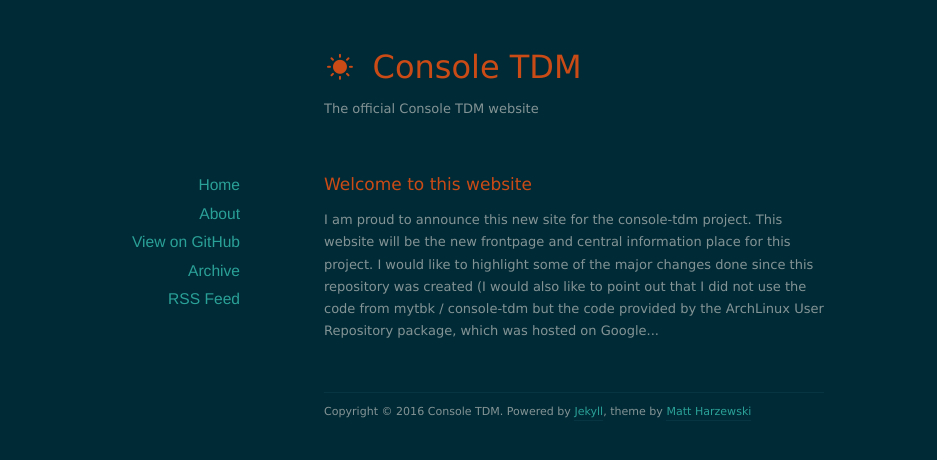
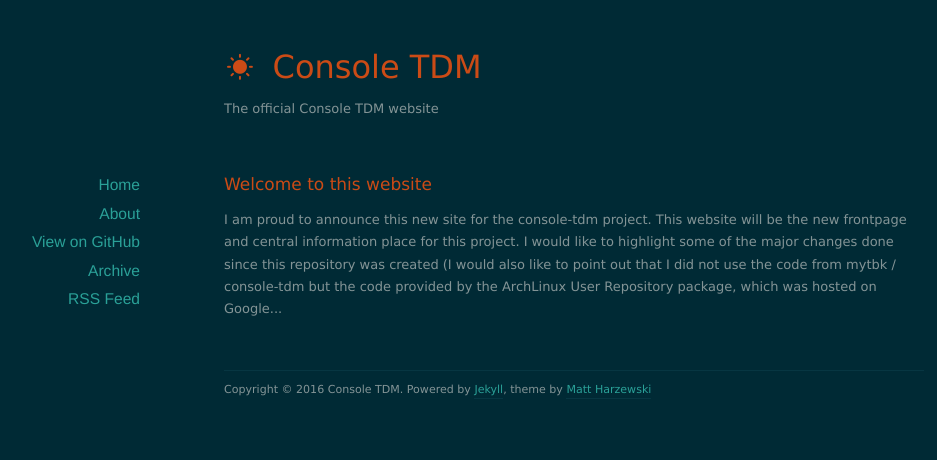
Before and after one commit to dopsi/console-tdm, a Jekyll site: the page built from index.html, in a window 1280 px wide. Shown: the top 460 px of the page, without its empty margins (66-1003 px from the left). Built offline with Jekyll 4.4.1, drawn with Linux system fonts in a browser that asks for light colours; nearby versions of some CDN libraries; the list of posts is cut into pages by our own code.

Commit message:
Fix width

```diff
--- a/assets/css/style.css
+++ b/assets/css/style.css
@@ -109,13 +109,13 @@
 
 /*** Structure ***/
 #page {
-	width: 500px;
+	width: 700px;
 	margin: 0 auto;
 	position: relative;
 }
 
 #header {
-	width: 500px;
+	width: 700px;
 	margin: 40px auto 50px auto;
 }
 #header h1 {
@@ -127,7 +127,7 @@
 }
 
 #footer {
-	width: 500px;
+	width: 700px;
 	margin: 50px auto 20px auto;
 	padding-top: 10px;
 	font-size: 0.85em;
@@ -135,7 +135,7 @@
 }
 
 #content {
-	width: 500px;
+	width: 700px;
 	margin: 0 auto;
 }
 
```
